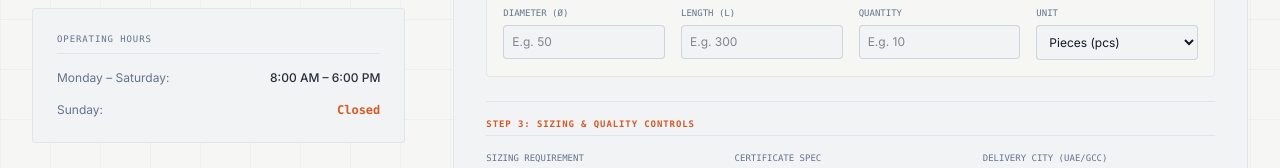
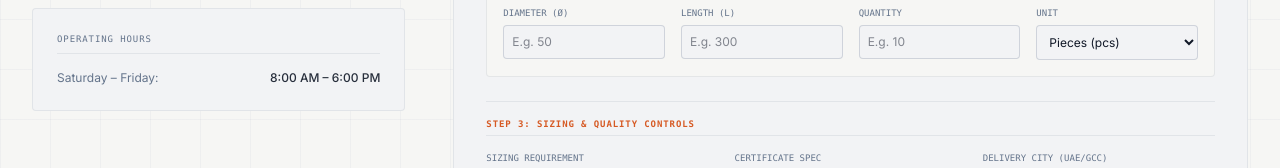
Before and after one commit to navvwd/BAB-AL-KHIBRAH, a Next.js app: page /contact in a window 1280 px wide. Shown: the part 631-799 px from the top of the page. Built offline with nearby package versions, Linux system fonts and the light colour scheme.

Commit message:
fix: update operating hours to Saturday-Friday 8:00AM-6:00PM

```diff
--- a/src/app/contact/page.tsx
+++ b/src/app/contact/page.tsx
@@ -294,12 +294,8 @@ function ContactDeskInner() {
                   Operating Hours
                 </span>
                 <div className="flex justify-between">
-                  <span className="text-steel">Monday – Saturday:</span>
+                  <span className="text-steel">Saturday – Friday:</span>
                   <span className="text-foreground/90 font-medium">8:00 AM – 6:00 PM</span>
-                </div>
-                <div className="flex justify-between">
-                  <span className="text-steel">Sunday:</span>
-                  <span className="text-orange font-bold font-mono">Closed</span>
                 </div>
               </div>
             </div>
--- a/src/app/page.tsx
+++ b/src/app/page.tsx
@@ -34,12 +34,13 @@ export default function Home() {
     "openingHoursSpecification": {
       "@type": "OpeningHoursSpecification",
       "dayOfWeek": [
+        "Saturday",
+        "Sunday",
         "Monday",
         "Tuesday",
         "Wednesday",
         "Thursday",
-        "Friday",
-        "Saturday"
+        "Friday"
       ],
       "opens": "08:00",
       "closes": "18:00"
--- a/src/data/translations.ts
+++ b/src/data/translations.ts
@@ -202,7 +202,7 @@ export const translations = {
     yardLocation: "Sharjah Yard Location",
     yardLocationAddress: "Office #1, Al Saja'a Industrial Area, Sharjah, United Arab Emirates (P.O. Box 24891)",
     operatingHours: "Operating Hours",
-    workDays: "Monday – Saturday",
+    workDays: "Saturday – Friday",
     workHours: "8:00 AM – 6:00 PM",
     detailedRfqTab: "DETAILED MATERIAL RFQ",
     generalDeskTab: "GENERAL MESSAGE DESK",
```
